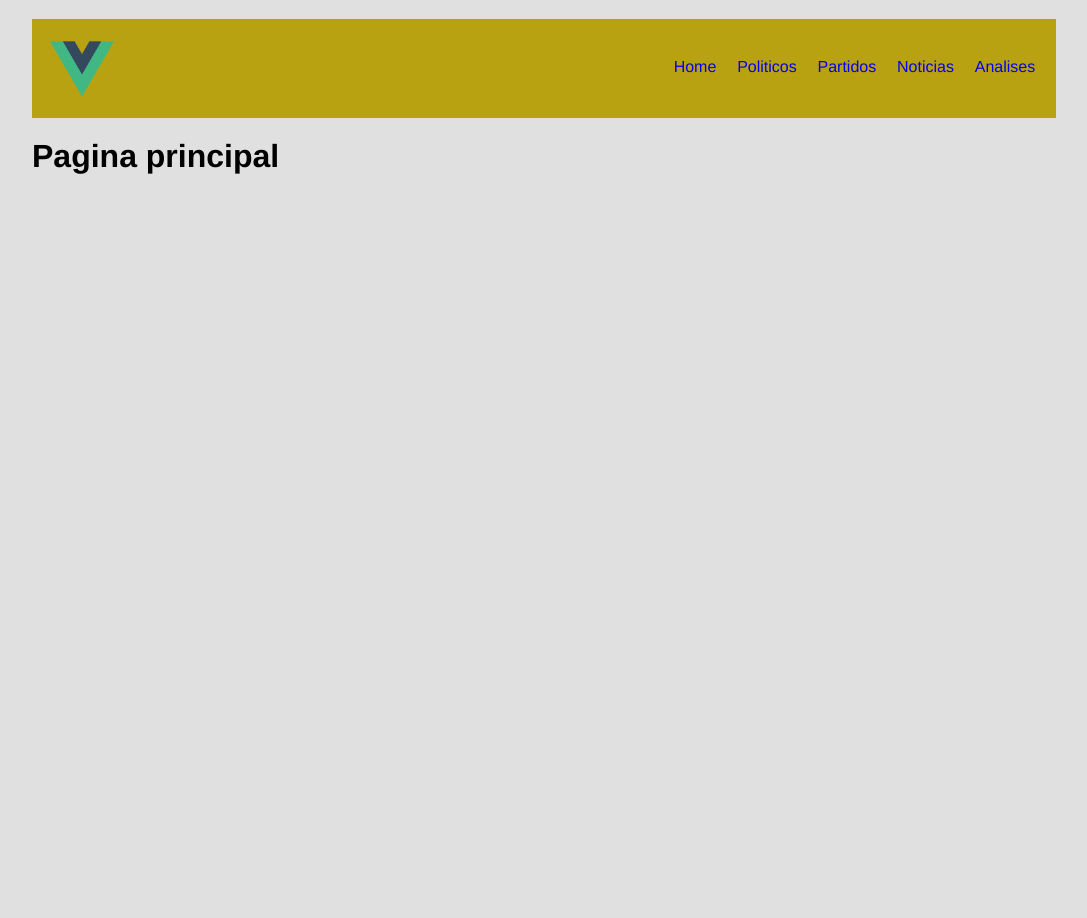
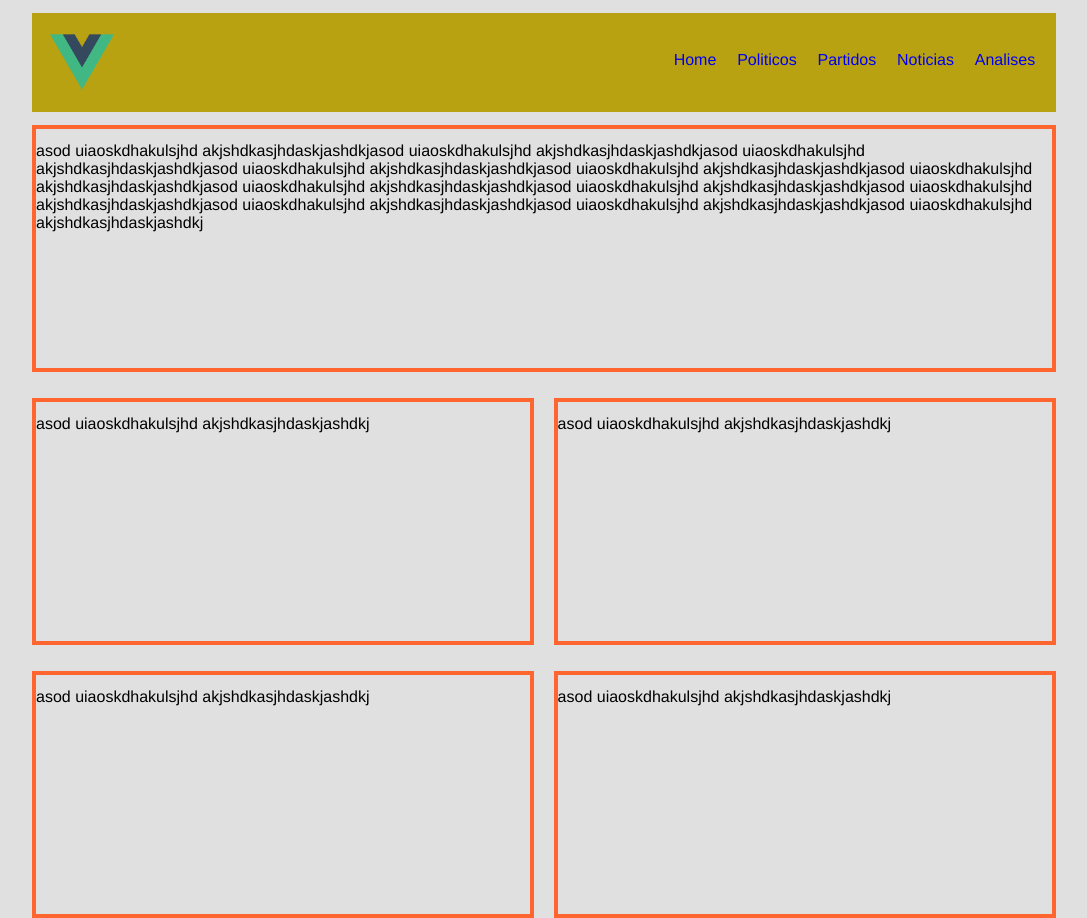
Before and after one commit to GustavoSaibro/fullpage_app, a Vue app: page / in a window 1280 px wide. Shown: the whole page, without its empty margins (104-1191 px from the left). Before the commit the page ends 821 px from the top, so only its background shows below. Built offline with nearby package versions, Linux system fonts and the light colour scheme.

Commit message:
Added grid to the content

```diff
--- a/src/App.vue
+++ b/src/App.vue
@@ -1,11 +1,7 @@
 <template>
   <div class="app">
-    <div>
-      <Navbar />
-    </div>
-    <div>
-      <router-view />
-    </div>
+    <Navbar />
+    <router-view />
   </div>
 </template>
 
@@ -22,7 +18,7 @@ export default {
 }
 </script>
 
-<style  lang="scss">
+<style lang="scss">
 :root {
   --sidebar-bg-color: rgb(185, 162, 18);
   --bg-color: rgb(224, 224, 224);
--- /dev/null
+++ b/src/components/InfoCard.vue
@@ -0,0 +1,28 @@
+<template>
+  <div
+    class="info-card"
+    :style="{'width': width, 'height': height, 'margin-right':margin, 'margin-left':margin}"
+  >
+    <slot />
+  </div>
+</template>
+
+<script>
+export default {
+  props: ['width', 'height', 'margin']
+
+}
+</script>
+
+<style scoped lang="scss">
+.info-card {
+  display: flex;
+  position: relative;
+  //   width: 80vw;
+  flex-wrap: wrap;
+  flex-flow: row;
+  align-items: center;
+  align-content: center;
+  justify-content: space-between;
+}
+</style>
--- a/src/views/Home.vue
+++ b/src/views/Home.vue
@@ -1,17 +1,87 @@
 <template>
-  <h1>Pagina principal</h1>
+  <div class="main-card">
+    <div class="item-card item-1">
+      <InfoCard>
+        <div>asod uiaoskdhakulsjhd akjshdkasjhdaskjashdkjasod uiaoskdhakulsjhd akjshdkasjhdaskjashdkjasod uiaoskdhakulsjhd akjshdkasjhdaskjashdkjasod uiaoskdhakulsjhd akjshdkasjhdaskjashdkjasod uiaoskdhakulsjhd akjshdkasjhdaskjashdkjasod uiaoskdhakulsjhd akjshdkasjhdaskjashdkjasod uiaoskdhakulsjhd akjshdkasjhdaskjashdkjasod uiaoskdhakulsjhd akjshdkasjhdaskjashdkjasod uiaoskdhakulsjhd akjshdkasjhdaskjashdkjasod uiaoskdhakulsjhd akjshdkasjhdaskjashdkjasod uiaoskdhakulsjhd akjshdkasjhdaskjashdkjasod uiaoskdhakulsjhd akjshdkasjhdaskjashdkj</div>
+      </InfoCard>
+    </div>
+
+    <div class="item-card item-2">
+      <InfoCard>
+        <div>asod uiaoskdhakulsjhd akjshdkasjhdaskjashdkj</div>
+      </InfoCard>
+    </div>
+
+    <div class="item-card item-3">
+      <InfoCard>
+        <div>asod uiaoskdhakulsjhd akjshdkasjhdaskjashdkj</div>
+      </InfoCard>
+    </div>
+
+    <div class="item-card item-4">
+      <InfoCard>
+        <div>asod uiaoskdhakulsjhd akjshdkasjhdaskjashdkj</div>
+      </InfoCard>
+    </div>
+
+    <div class="item-card item-5">
+      <InfoCard>
+        <div>asod uiaoskdhakulsjhd akjshdkasjhdaskjashdkj</div>
+      </InfoCard>
+    </div>
+  </div>
 </template>
 
 <script>
+import InfoCard from '../components/InfoCard.vue'
 // @ is an alias to /src
 
 export default {
   name: 'Home',
   components: {
+    InfoCard
 
   }
 }
 </script>
 
-<style scoped>
+<style scoped lang="scss">
+.main-card {
+  display: grid;
+  width: 80vw;
+  height: 100vh;
+  grid-template-columns: 1fr 1fr;
+  grid-template-rows: repeat(3, 1fr);
+  grid-gap: 1.2em;
+
+  .item-card {
+    border: 4px solid #ff652f;
+    // padding: 20px;
+  }
+  .item-1 {
+    grid-column-start: 1;
+    grid-column-end: 3;
+    grid-row-start: 1;
+  }
+  .item-2 {
+    grid-column-start: 1;
+    grid-column-end: 2;
+    grid-row-start: 2;
+  }
+  .item-3 {
+    grid-column-start: 2;
+    grid-column-end: 3;
+    grid-row-start: 2;
+  }
+  .item-4 {
+    grid-column-start: 1;
+    grid-column-end: 2;
+    grid-row-start: 3;
+  }
+  .item-5 {
+    grid-column-start: 2;
+    grid-column-end: 3;
+    grid-row-start: 3;
+  }
+}
 </style>
```
Also changed, not shown: src/components/Navbar.vue (+0 -9 lines).
